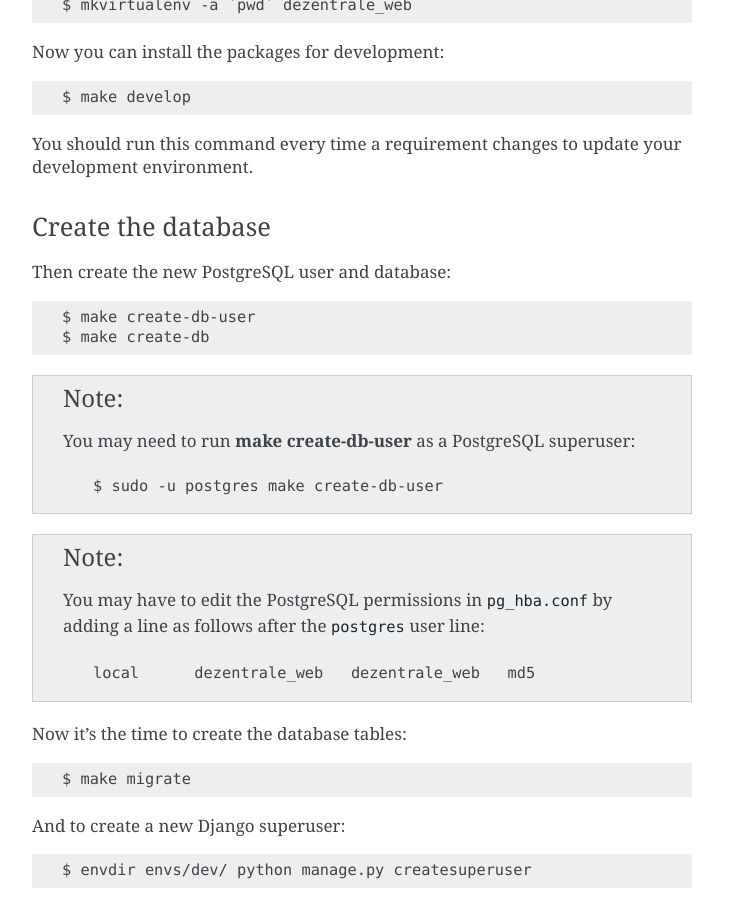
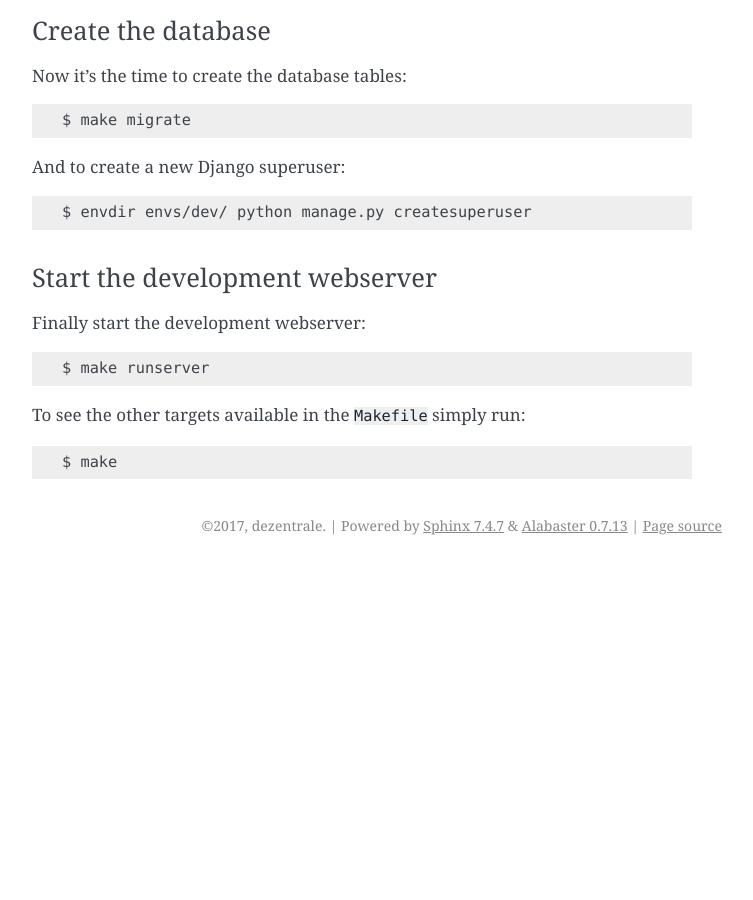
Before and after one commit to stevenc99/dezentrale_web, a Sphinx documentation site: the page built from docs/installation.rst, in a window 1280 px wide and 900 px high, scrolled down 3028 px. Shown: the whole window, without its empty margins (388-1141 px from the left). Built offline with Sphinx 7.4.7, drawn with Linux system fonts in a browser that asks for light colours; after the commit the page ends 3593 px from its top, so only the background shows below that; some of the changed text lies outside the part shown.

Commit message:
[#37] Remove 'postgresql' from project
Ref: #37

```diff
--- a/docs/installation.rst
+++ b/docs/installation.rst
@@ -111,18 +111,6 @@
     The first version passed to :program:`pyenv local` will be the main version
     used for the project.
 
-PostgreSQL
-----------
-
-Check if PostgreSQL is installed:
-
-::
-
-    $ psql --version
-
-If not, `download <http://www.postgresql.org/download/>`_ and install it for
-your operating system.
-
 EditorConfig
 ------------
 
@@ -191,30 +179,6 @@
 Create the database
 -------------------
 
-Then create the new PostgreSQL user and database:
-
-::
-
-    $ make create-db-user
-    $ make create-db
-
-.. note::
-
-    You may need to run :command:`make create-db-user` as a PostgreSQL superuser:
-
-    ::
-
-        $ sudo -u postgres make create-db-user
-
-.. note::
-
-    You may have to edit the PostgreSQL permissions in :file:`pg_hba.conf` by
-    adding a line as follows after the ``postgres`` user line:
-
-    ::
-
-        local      dezentrale_web   dezentrale_web   md5
-
 Now it's the time to create the database tables:
 
 ::
--- a/setup.py
+++ b/setup.py
@@ -32,7 +32,6 @@
     'django-model-utils==2.4',
     'wagtail==1.11.1',
     'envdir==0.7',
-    #'psycopg2==2.6.1',
     'pytz==2015.7',
     'rules==1.1.1',
 ]
```
